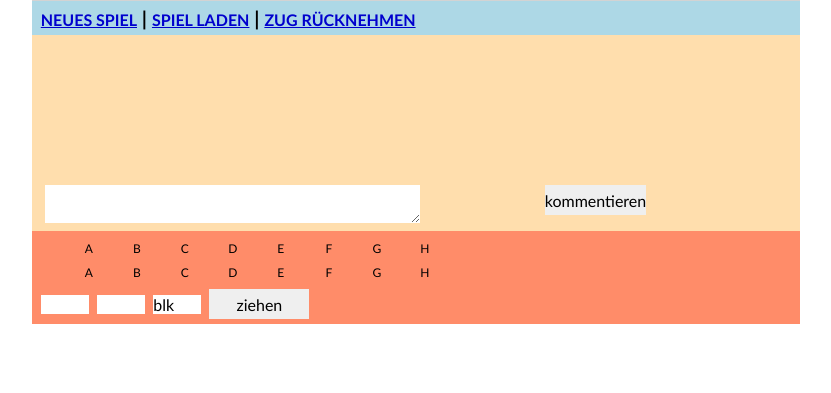
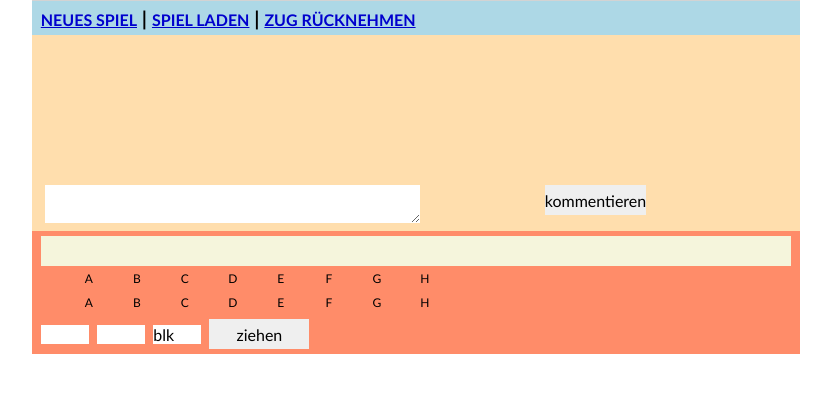
Before and after one commit to richardtraindl/immanuel, a Django app: template templates/kate/match.html in a window 1280 px wide. Shown: the part 57-450 px from the top of the page, without its empty margins (224-1055 px from the left). Run offline with Django 3.2, Linux system fonts and the light colour scheme; the template is opened without the code that fills it, so the values that code supplies are empty.

Commit message:
new div msg

```diff
--- a/static/custom.css
+++ b/static/custom.css
@@ -132,6 +132,15 @@ nav li a:active {
     background-color: #FF8C69;
 }
 
+#msg {
+    padding: 5px;
+    margin: 0px;
+    background-color: Beige;
+    min-height: 30px;
+    max-height: 30px;
+    overflow: auto;
+}
+
 table#board {
     background: gray;
 }
@@ -202,3 +211,11 @@ a.btn, a.btn:visited, a.btn:hover {
   color: #333;
   text-decoration: none;
 }
+
+.error, .ok {
+    font-weight: bold;
+}
+
+.error {
+    color: red;
+}
--- a/templates/kate/match.html
+++ b/templates/kate/match.html
@@ -54,6 +54,14 @@
 
 
 {% block content %}
+    <div class="grid">
+        <div class="row_12_of_12">
+            <div id="msg">
+                {{ msg|safe }}
+            </div>
+        </div>
+    </div>
+
     <div class="grid">
         <div class="row_8_of_12">
             <table id="board" matchid="{{ match.id }}" movecnt="{{ match.count }}">
```
Also changed, not shown: kate/views.py (+14 -4 lines).
